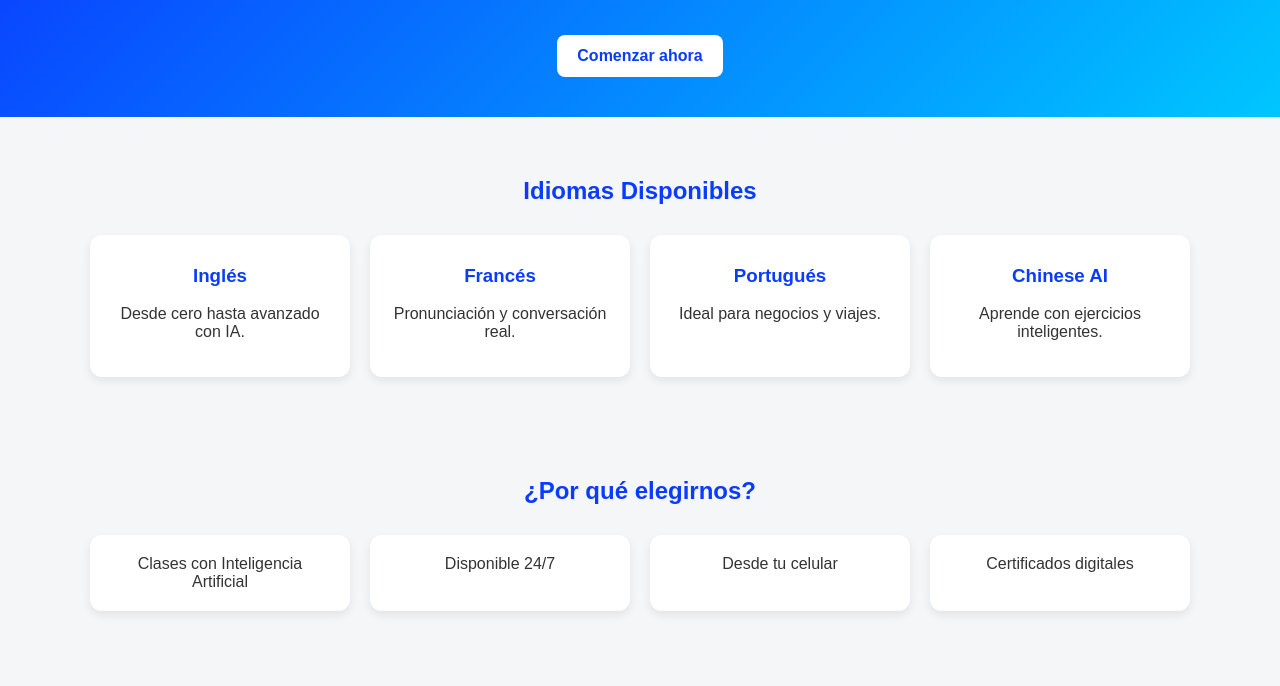
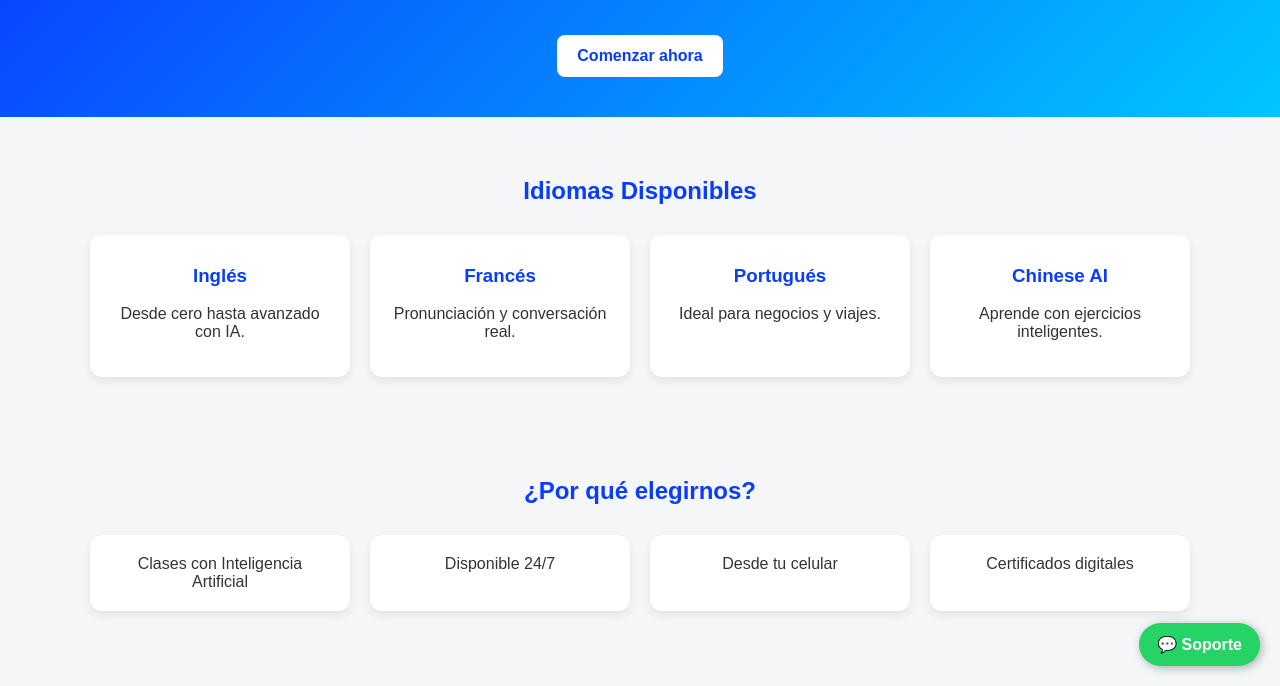
Before and after one commit to academynicovoxbot-bit/NICO-VOXBOT-ACADEMY-, a plain HTML site: page index.html in a window 1280 px wide. Shown: the part 114-800 px from the top of the page. Drawn offline with Linux system fonts and the light colour scheme.

Commit message:
Soporte técnico
Added a WhatsApp support button with styling.

```diff
--- a/index.html
+++ b/index.html
@@ -136,3 +136,23 @@
 
 </body>
 </html>
+<a href="https://wa.me/18297425652" class="whatsapp-float" target="_blank">
+  💬 Soporte
+</a>
+
+<style>
+.whatsapp-float {
+  position: fixed;
+  bottom: 20px;
+  right: 20px;
+  background-color: #25D366;
+  color: white;
+  padding: 12px 18px;
+  border-radius: 50px;
+  font-size: 16px;
+  text-decoration: none;
+  font-weight: bold;
+  box-shadow: 2px 2px 10px rgba(0,0,0,0.3);
+  z-index: 1000;
+}
+</style>
```
